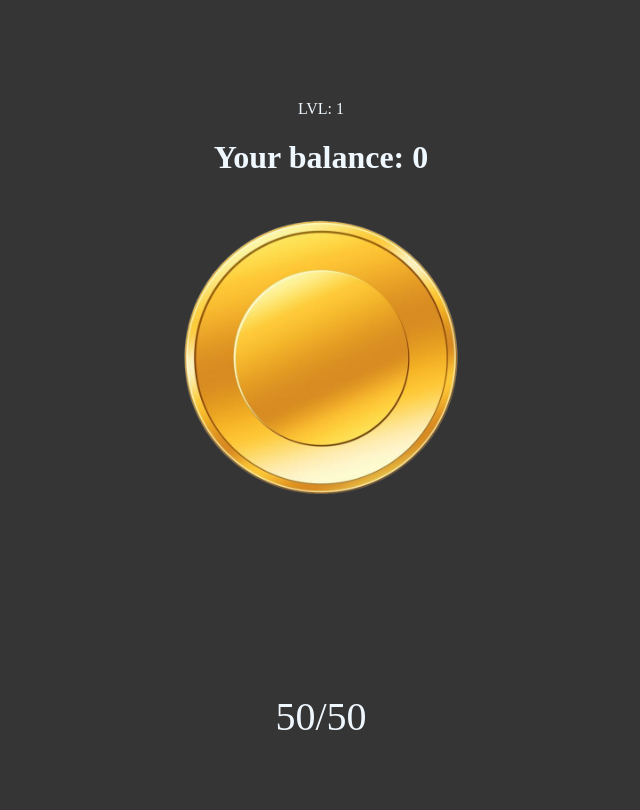
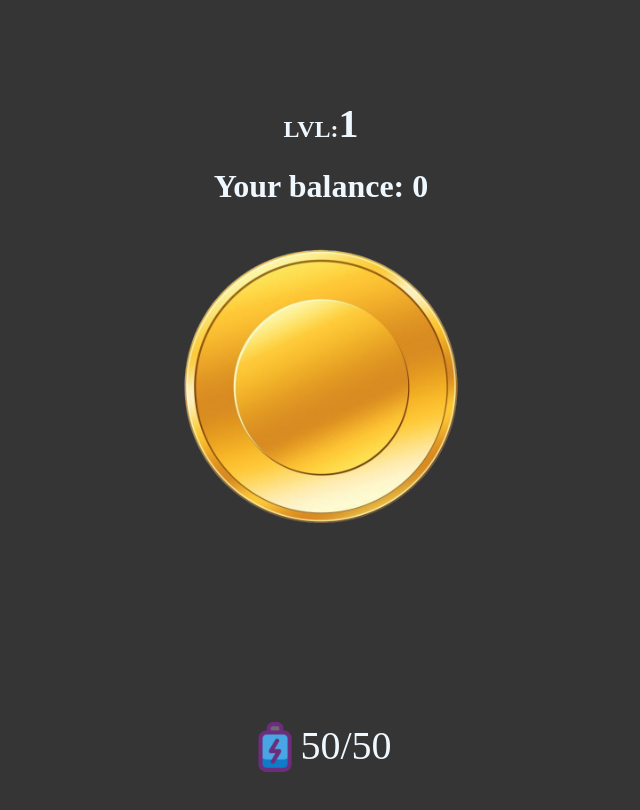
Before and after one commit to IvanKapytsia/clicker-game, a plain HTML site: page index.html in a window 1280 px wide. Shown: the whole page, without its empty margins (319-959 px from the left). Drawn offline with Linux system fonts and the light colour scheme.

Commit message:
edit boost

```diff
--- a/index.css
+++ b/index.css
@@ -4,7 +4,10 @@
   text-align: center;
   color: aliceblue;
 }
-
+.lvl {
+  text-align: center;
+  font-size: 40px;
+}
 .id {
   display: flex;
   justify-content: center;
--- a/index.html
+++ b/index.html
@@ -7,13 +7,16 @@
     <link rel="stylesheet" href="index.css" />
   </head>
   <body class="body">
-    <div>LVL: <span id="lvl">1</span></div>
+    <div>
+      <h2>LVL:<span id="lvl" class="lvl">1</span></h2>
+    </div>
     <h1>Your balance:<span id="clickCount"> 0</span></h1>
     <div><img id="coin" src="coin.png" alt="coin" width="400px" /></div>
     <div>
       <img id="boost" class="boost" src="boost.png" alt="boost" width="70px" />
     </div>
     <div id="hp" class="id">
+      <img src="energy.png" alt="energy" width="50px" />
       <span id="realHp">50</span><span id="maxHp"> /50</span>
     </div>
     <script src="script.js"></script>
--- a/script.js
+++ b/script.js
@@ -68,6 +68,8 @@ function startBoost() {
   isBoostActive = true;
   const body = document.body;
   body.style.backgroundImage = 'url("rocket.gif")';
+  body.style.backgroundSize = "cover";
+  body.style.backgroundPosition = "center";
   setTimeout(function () {
     isBoostActive = false;
     body.style.backgroundImage = "none";
```
Also changed, not shown: energy.png (added).
